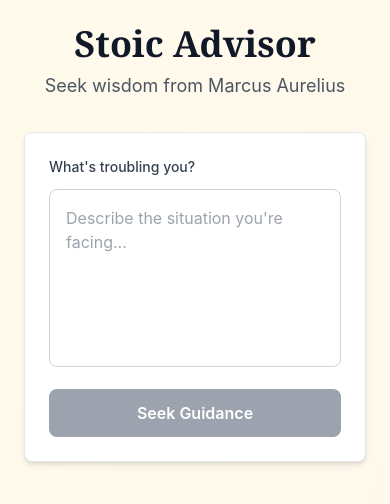
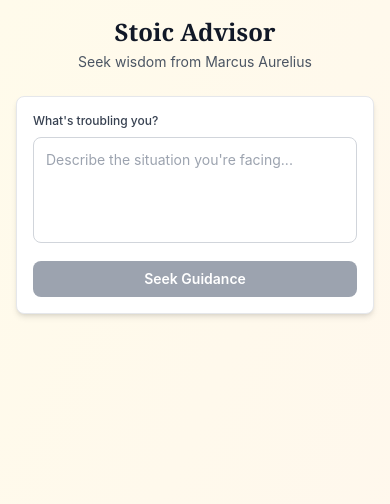
Before and after one commit to texjnr-cloud/stoic-advisor, a React (Vite) app: page / in a window 390 px wide. Shown: the top 504 px of the page. Built offline with nearby package versions, Linux system fonts and the light colour scheme.

Commit message:
Update ChatInterface.jsx

```diff
--- a/src/components/ChatInterface.jsx
+++ b/src/components/ChatInterface.jsx
@@ -48,33 +48,33 @@
   };
 
   return (
-    <div className="min-h-screen bg-gradient-to-br from-amber-50 to-orange-50 p-6">
-      <div className="max-w-3xl mx-auto">
-        <div className="text-center mb-8">
-          <h1 className="text-4xl font-serif font-bold text-gray-900 mb-2">Stoic Advisor</h1>
-          <p className="text-lg text-gray-600">Seek wisdom from Marcus Aurelius</p>
+    <div className="min-h-screen bg-gradient-to-br from-amber-50 to-orange-50 p-4 sm:p-6">
+      <div className="w-full max-w-2xl mx-auto">
+        <div className="text-center mb-6 sm:mb-8">
+          <h1 className="text-2xl sm:text-4xl font-serif font-bold text-gray-900 mb-1 sm:mb-2">Stoic Advisor</h1>
+          <p className="text-sm sm:text-lg text-gray-600">Seek wisdom from Marcus Aurelius</p>
         </div>
 
-        <form onSubmit={handleSubmit} className="mb-8">
-          <div className="bg-white rounded-lg shadow-md p-6 border border-gray-200">
-            <label htmlFor="dilemma" className="block text-sm font-medium text-gray-700 mb-3">What's troubling you?</label>
-            <textarea id="dilemma" value={dilemma} onChange={(e) => setDilemma(e.target.value)} placeholder="Describe the situation you're facing..." className="w-full p-4 border border-gray-300 rounded-lg focus:ring-2 focus:ring-amber-500 focus:border-transparent resize-none" rows="6" disabled={loading} />
-            <button type="submit" disabled={loading || !dilemma.trim()} className="mt-4 w-full bg-amber-700 hover:bg-amber-800 disabled:bg-gray-400 text-white font-semibold py-3 px-6 rounded-lg transition-colors">{loading ? 'Consulting Marcus...' : 'Seek Guidance'}</button>
+        <form onSubmit={handleSubmit} className="mb-6 sm:mb-8">
+          <div className="bg-white rounded-lg shadow-md p-4 sm:p-6 border border-gray-200">
+            <label htmlFor="dilemma" className="block text-xs sm:text-sm font-medium text-gray-700 mb-2 sm:mb-3">What's troubling you?</label>
+            <textarea id="dilemma" value={dilemma} onChange={(e) => setDilemma(e.target.value)} placeholder="Describe the situation you're facing..." className="w-full p-3 sm:p-4 border border-gray-300 rounded-lg focus:ring-2 focus:ring-amber-500 focus:border-transparent resize-none text-sm sm:text-base" rows="4" disabled={loading} />
+            <button type="submit" disabled={loading || !dilemma.trim()} className="mt-3 sm:mt-4 w-full bg-amber-700 hover:bg-amber-800 disabled:bg-gray-400 text-white font-semibold py-2 sm:py-3 px-4 sm:px-6 rounded-lg transition-colors text-sm sm:text-base">{loading ? 'Consulting Marcus...' : 'Seek Guidance'}</button>
           </div>
         </form>
 
-        {error && <div className="bg-red-50 border border-red-200 text-red-700 px-4 py-3 rounded-lg mb-6">{error}</div>}
+        {error && <div className="bg-red-50 border border-red-200 text-red-700 px-3 sm:px-4 py-2 sm:py-3 rounded-lg mb-6 text-sm sm:text-base">{error}</div>}
 
         {loading && (
-          <div className="bg-white rounded-lg shadow-lg p-8 text-center">
-            <div className="animate-spin rounded-full h-12 w-12 border-b-2 border-amber-700 mx-auto mb-4"></div>
-            <p className="text-gray-600 font-medium">Consulting Marcus Aurelius...</p>
-            <p className="text-sm text-gray-500 mt-2">Analyzing emotion, belief, and generating guidance...</p>
+          <div className="bg-white rounded-lg shadow-lg p-6 sm:p-8 text-center">
+            <div className="animate-spin rounded-full h-10 sm:h-12 w-10 sm:w-12 border-b-2 border-amber-700 mx-auto mb-4"></div>
+            <p className="text-gray-600 font-medium text-sm sm:text-base">Consulting Marcus Aurelius...</p>
+            <p className="text-xs sm:text-sm text-gray-500 mt-2">Analyzing emotion and generating guidance...</p>
           </div>
         )}
 
         {response && (
-          <div className="space-y-6">
+          <div className="space-y-4 sm:space-y-6">
             <EmotionAnalysis analysis={emotionAnalysis} />
             <ResponseCard response={response} />
             {actionPlan && <ActionPlan plan={actionPlan} />}
```
